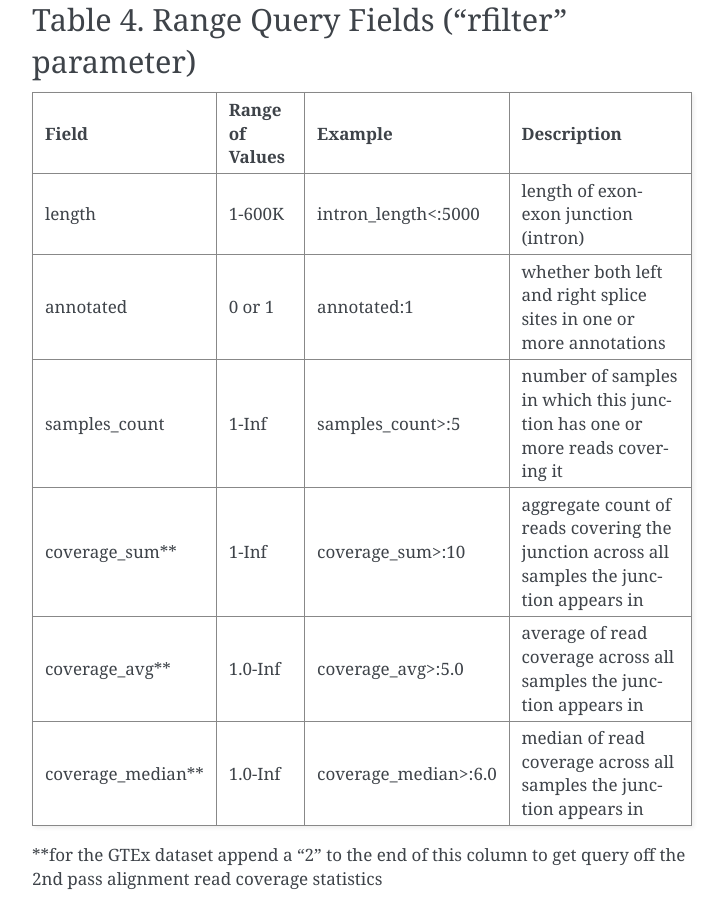
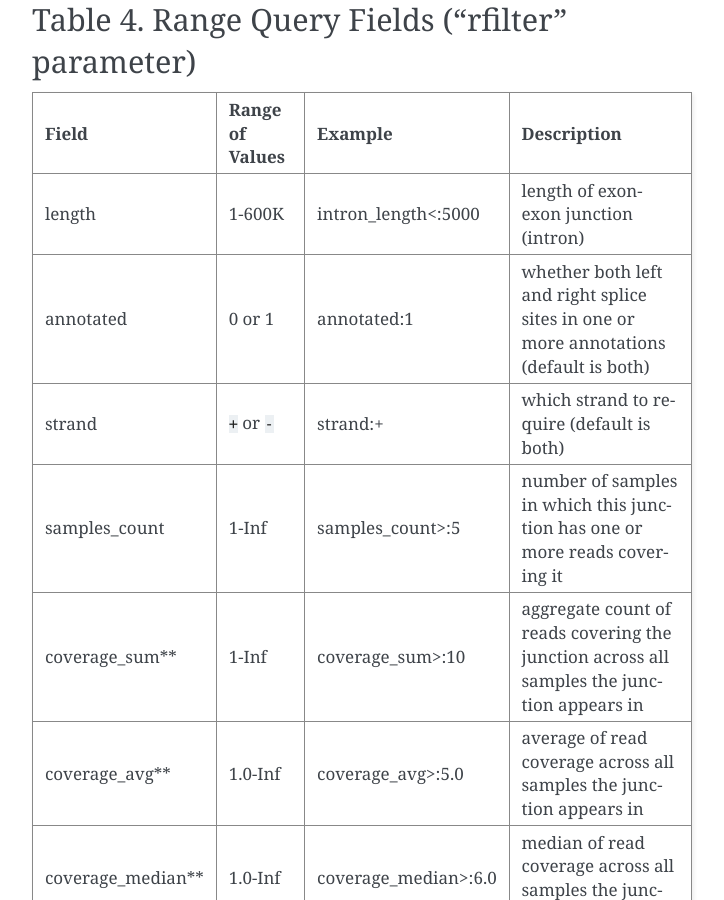
Before and after one commit to ChristopherWilks/snaptron, a Sphinx documentation site: the page built from docs/source/index.rst, in a window 1280 px wide and 900 px high, scrolled down 4289 px. Shown: the whole window, without its empty margins (388-1112 px from the left). Built offline with Sphinx 7.4.7, drawn with Linux system fonts in a browser that asks for light colours.

Commit message:
added strand to rfilter section; fixed + with backticks

```diff
--- a/docs/source/index.rst
+++ b/docs/source/index.rst
@@ -120,7 +120,9 @@ Table 4. Range Query Fields ("rfilter" parameter)
 +===================+=================+======================+===========================================================================================+
 | length            | 1-600K          | intron_length<:5000  | length of exon-exon junction (intron)                                                     |
 +-------------------+-----------------+----------------------+-------------------------------------------------------------------------------------------+
-| annotated         | 0 or 1          | annotated:1          | whether both left and right splice sites in one or more annotations                       |
+| annotated         | 0 or 1          | annotated:1          | whether both left and right splice sites in one or more annotations (default is both)     |
++-------------------+-----------------+----------------------+-------------------------------------------------------------------------------------------+
+| strand            | ``+`` or ``-``  | strand:+             | which strand to require (default is both)                                                 |
 +-------------------+-----------------+----------------------+-------------------------------------------------------------------------------------------+
 | samples_count     | 1-Inf           | samples_count>:5     | number of samples in which this junction has one or more reads covering it                |
 +-------------------+-----------------+----------------------+-------------------------------------------------------------------------------------------+
@@ -171,7 +173,7 @@ Table 6. Complete list of Snaptron Fields In Return Format
 +-------------+-------------------------+--------------------------------------+---------------------------------------------------------------------------------------------------------------+------------------------+
 | 6           | length                  | Integer                              | Length of intron coordinate span                                                                              | 132                    |
 +-------------+-------------------------+--------------------------------------+---------------------------------------------------------------------------------------------------------------+------------------------+
-| 7           | strand                  | Single Character                     | Orientation of intron (Watson or Crick)                                                                       | + or "-"               |
+| 7           | strand                  | Single Character                     | Orientation of intron (Watson or Crick)                                                                       | ``+`` or ``-``         |
 +-------------+-------------------------+--------------------------------------+---------------------------------------------------------------------------------------------------------------+------------------------+
 | 8**         | annotated               | Boolean Integer                      | If both ends of the intron are annotated as *a* splice site in some annotation                                | 1 or 0                 |
 +-------------+-------------------------+--------------------------------------+---------------------------------------------------------------------------------------------------------------+------------------------+
```
